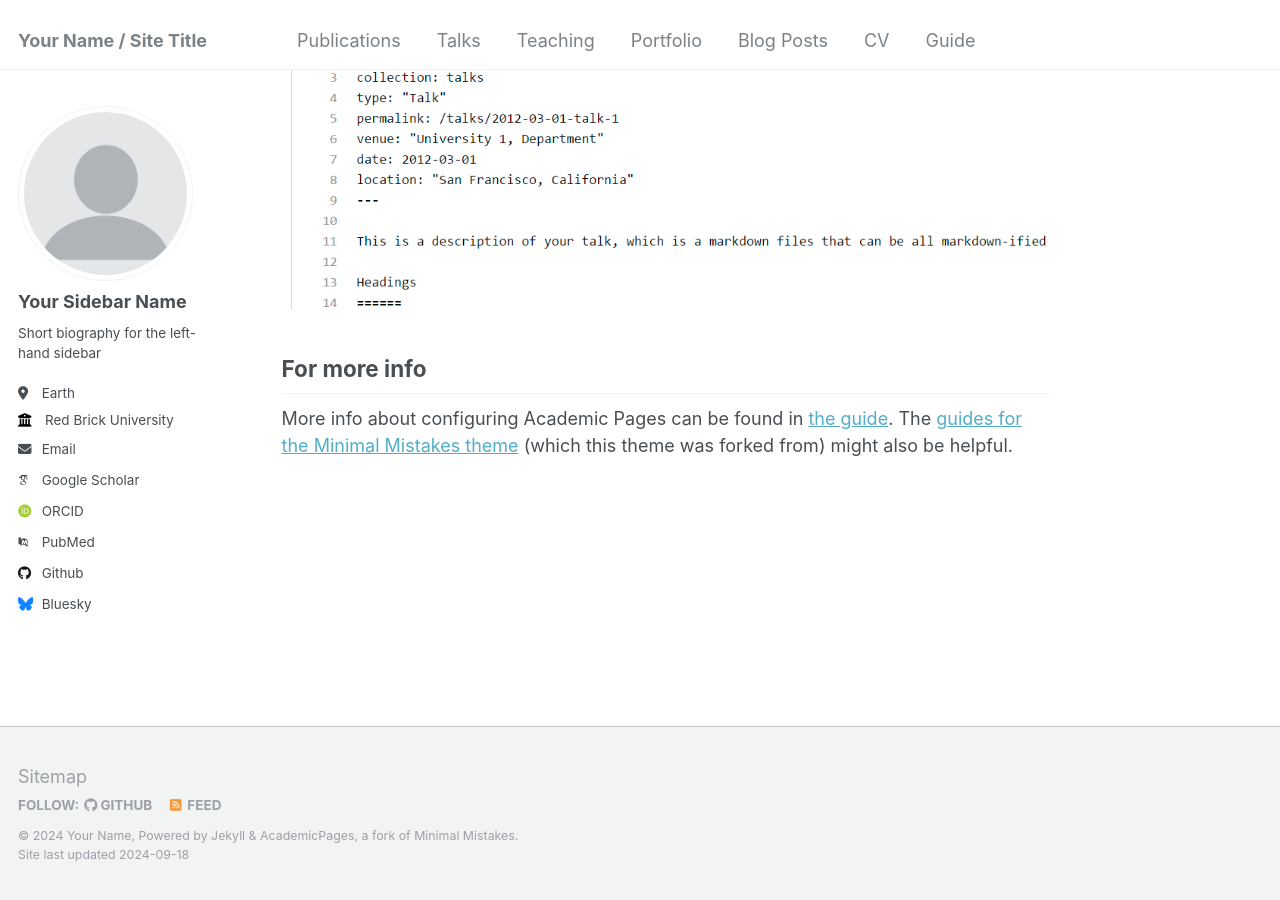
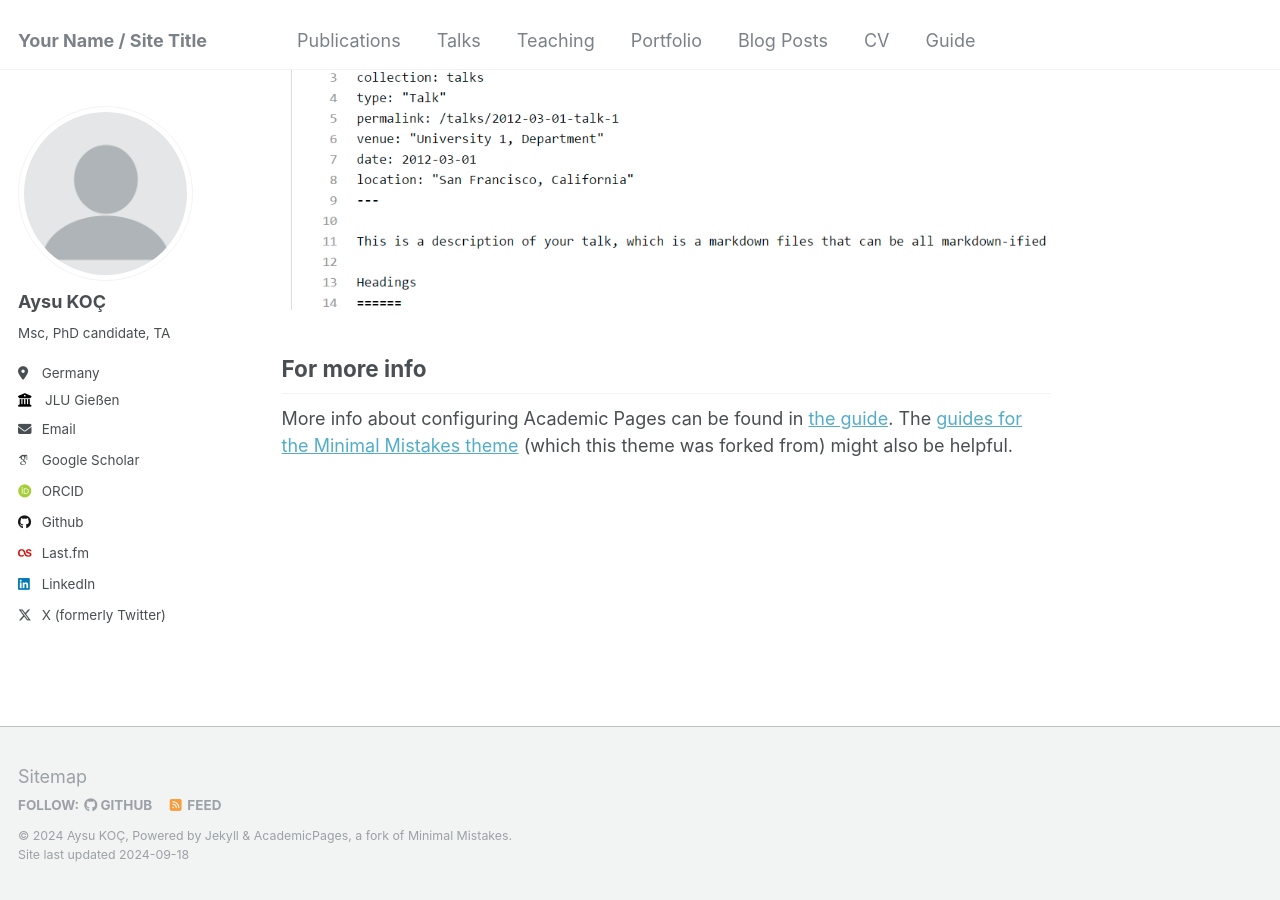
Before and after one commit to aysukoc/aysukoc.github.io, a Jekyll site: the page built from _pages/about.md, in a window 1280 px wide and 900 px high, scrolled down 2679 px. Built offline with Jekyll 4.4.1, drawn with Linux system fonts in a browser that asks for light colours; some web fonts are replaced.

Commit message:
Update _config.yml

```diff
--- a/_config.yml
+++ b/_config.yml
@@ -10,8 +10,8 @@
 locale                   : "en-US"
 title                    : "Your Name / Site Title"
 title_separator          : "-"
-name                     : &name "Your Name"
-description              : &description "personal description"
+name                     : &name "Aysu KOÇ"
+description              : &description "Msc in Neuroscience, PhD in progress"
 url                      : https://academicpages.github.io # the base hostname & protocol for your site e.g. "https://mmistakes.github.io"
 baseurl                  : "" # the subpath of your site, e.g. "/blog"
 repository               : "academicpages/academicpages.github.io"
@@ -22,33 +22,33 @@ repository               : "academicpages/academicpages.github.io"
 author:
   # Biographic information
   avatar           : "profile.png"
-  name             : "Your Sidebar Name"
+  name             : "Aysu KOÇ"
   pronouns         : # example: "she/her"
-  bio              : "Short biography for the left-hand sidebar"
-  location         : "Earth"
-  employer         : "Red Brick University"
+  bio              : "Msc, PhD candidate, TA"
+  location         : "Germany"
+  employer         : "JLU Gießen"
   uri              : # URL
-  email            : "none@example.org"
+  email            : "aysunurkoc@gmail.com"
 
   # Academic websites
   arxiv            : # URL - Update with the correct link to your profile
-  googlescholar    : "https://scholar.google.com/citations?user=PS_CX0AAAAAJ"
+  googlescholar    : "https://scholar.google.com/citations?user=lgRRMmMAAAAJ&hl"
   impactstory      : # URL
-  orcid            : "http://orcid.org/yourorcidurl"
+  orcid            : "https://orcid.org/0000-0002-7569-8138"
   semantic         : # URL
-  pubmed           : "https://www.ncbi.nlm.nih.gov/pubmed/?term=john+snow"
+  pubmed           : # URL
   researchgate     : # URL
 
   # Repositories and software development
   bitbucket        : # Username - Update with your username on the site
   codepen          : # Username
   dribbble         : # Username
-  github           : "academicpages"
+  github           : "aysukoc"
   kaggle           : # Username
   stackoverflow    : # User number or user number and name (i.e., use "1" or "1/jeff-atwood")
 
   # Social media
-  bluesky          : "bsky.app" # Replace this with you Bluesky username
+  bluesky          : # Replace this with you Bluesky username
   facebook         : # Username
   flickr           : # Username
   foursquare       : # Username
@@ -56,8 +56,8 @@ author:
   google_plus      : # Username
   keybase          : # Username
   instagram        : # Username
-  lastfm           : # Username
-  linkedin         : # Username
+  lastfm           : "aysukoc" # Username
+  linkedin         : "aysukoc" # Username
   mastodon         : # URL
   medium           : # URL
   pinterest        : # Username
@@ -65,7 +65,7 @@ author:
   steam            : # Username
   telegram         : # URL
   tumblr           : # Username
-  twitter          : # Username for X / Twitter
+  twitter          : "aysukoc2112" # Username for X / Twitter
   vine             : # Username
   weibo            : # Username
   wikipedia        : # Username
```
